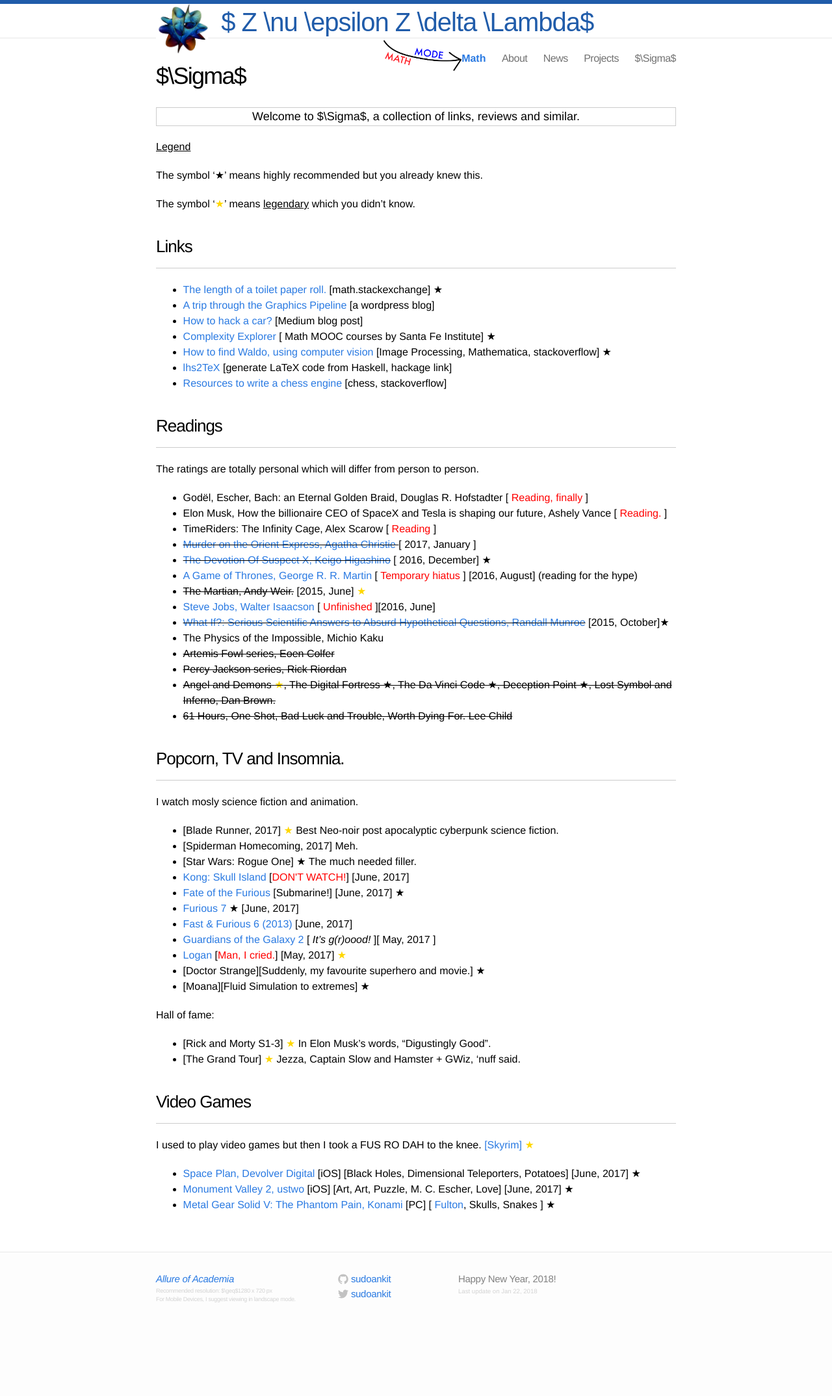
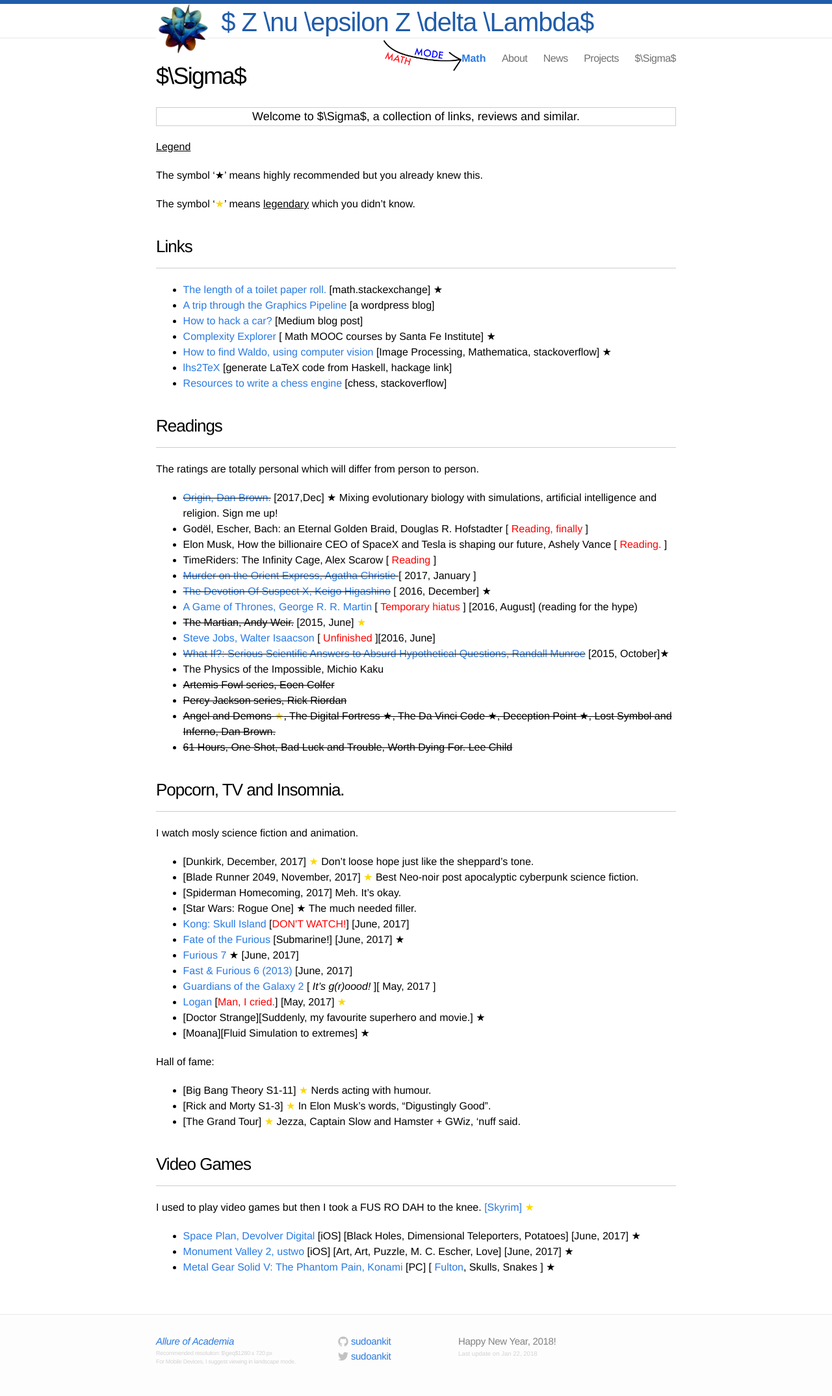
Before and after one commit to sudoankit/sudoankit.github.io, a Jekyll site: the page built from sigma.md, in a window 1280 px wide. Shown: the whole page at 65% size. Built offline with Jekyll 4.4.1, drawn with Linux system fonts in a browser that asks for light colours; some web fonts are replaced; comment, search, counter and statistics services are not loaded; before the commit the page ends 2052 px from its top, so only the background shows below that.

```diff
--- a/sigma.md
+++ b/sigma.md
@@ -10,9 +10,10 @@ comments: true
 p.box {
 	text-align: center;
 	font-size: large;
-  border: 1px solid #ccc;
-  outline-color: black;
+  	border: 0.5px solid #ccc;
+  	outline-color: black;
 }
+
 </style>
 <p class="box">Welcome to $\Sigma$, a collection of links, reviews and similar. </p>
 
@@ -39,6 +40,9 @@ The symbol '<font color="gold">&#x2605;</font>' means <u>legendary</u> which you
 
 The ratings are totally personal which will differ from person to person.
 
+- <del>[Origin, Dan Brown.](https://en.wikipedia.org/wiki/Origin_(Brown_novel))</del> [2017,Dec] &#x2605;
+Mixing evolutionary biology with simulations, artificial intelligence and religion. Sign me up!
+
 - Godël, Escher, Bach: an Eternal Golden Braid, Douglas R. Hofstadter [ <font color="red">Reading, finally</font>  ]
 - Elon Musk, How the billionaire CEO of SpaceX and Tesla is shaping our future, Ashely Vance [ <font color="red">Reading.</font>  ]
 - TimeRiders: The Infinity Cage, Alex Scarow [ <font color="red">Reading</font>  ]
@@ -60,8 +64,9 @@ The ratings are totally personal which will differ from person to person.
 
 I watch mosly science fiction and animation.
 
-- [Blade Runner, 2017] <font color="gold">&#x2605;</font> Best Neo-noir post apocalyptic cyberpunk science fiction.
-- [Spiderman Homecoming, 2017] Meh.
+- [Dunkirk, December, 2017] <font color="gold">&#x2605;</font> Don't loose hope just like the sheppard's tone.
+- [Blade Runner 2049, November, 2017] <font color="gold">&#x2605;</font> Best Neo-noir post apocalyptic cyberpunk science fiction.
+- [Spiderman Homecoming, 2017] Meh. It's okay.
 - [Star Wars: Rogue One] &#x2605; The much needed filler.
 - [Kong: Skull Island](http://www.imdb.com/title/tt3731562/) [<font color="red">DON'T WATCH!</font>] [June, 2017]
 - [Fate of the Furious](http://www.imdb.com/title/tt4630562/) [Submarine!] [June, 2017] &#x2605;
@@ -74,6 +79,7 @@ I watch mosly science fiction and animation.
 
 Hall of fame:
 
+- [Big Bang Theory S1-11] <font color="gold">&#x2605;</font> Nerds acting with humour.
 - [Rick and Morty S1-3] <font color="gold">&#x2605;</font> In Elon Musk's words, "Digustingly Good".
 - [The Grand Tour] <font color="gold">&#x2605;</font> Jezza, Captain Slow and Hamster + GWiz, 'nuff said.
 
```
Also changed, not shown: _posts/2018-01-01-allure-of-academia.md (+2 -3 lines), about.md (+28 -9 lines), news.md (+1 -1 lines), prap.md (+1 -1 lines), 1 other file.
